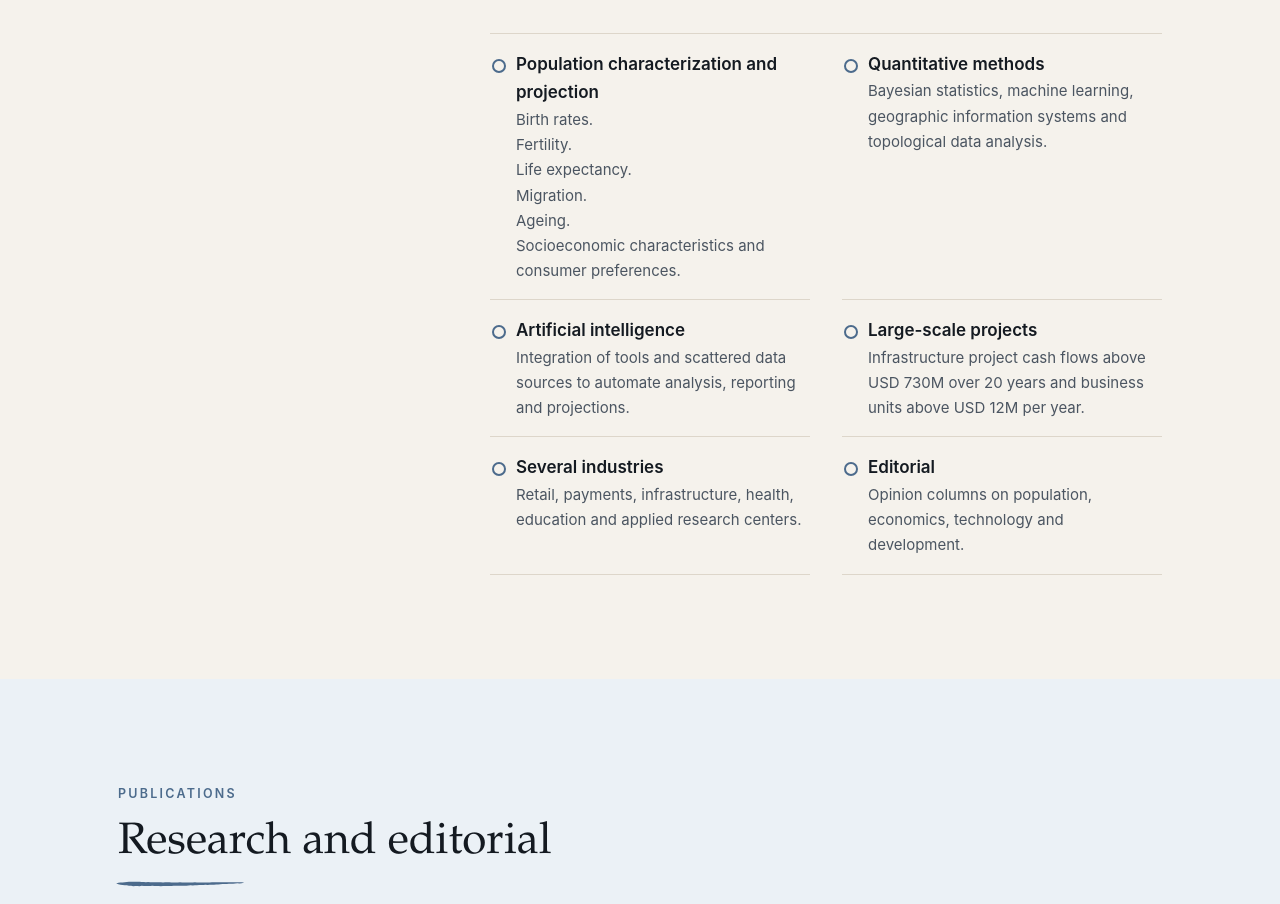
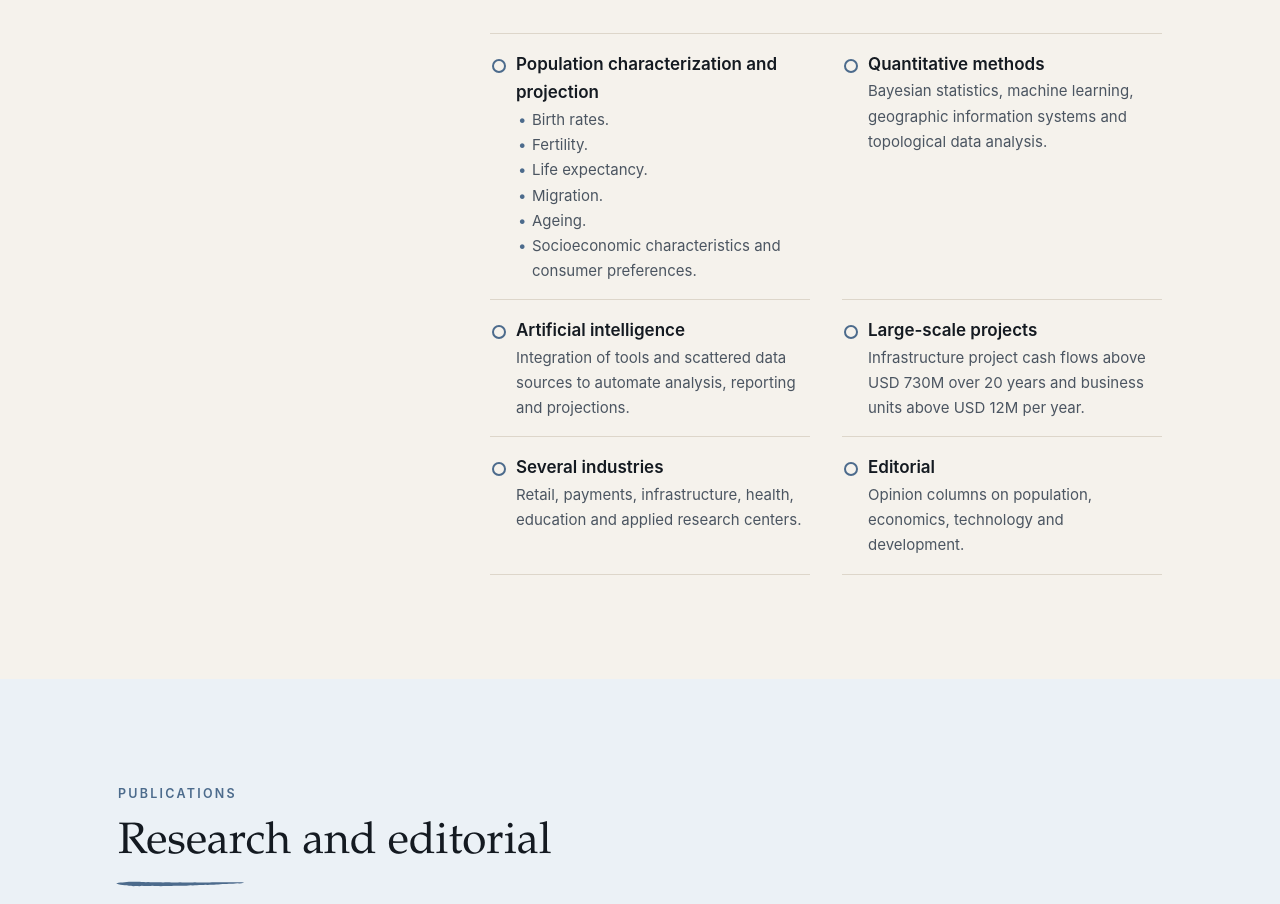
Before and after one commit to davidforero2016/davidforero2016.github.io, a plain HTML site: page en/index.html in a window 1280 px wide. Shown: the part 1662-2566 px from the top of the page. Drawn offline with Linux system fonts and the light colour scheme.

Commit message:
Profile: bulleted list

```diff
--- a/en/index.html
+++ b/en/index.html
@@ -44,7 +44,7 @@
       <div class="profile-text">
         <p class="section-label">Profile</p><h2 class="">Demography at the core of analytics and public policy</h2>
         <div class="prose"><p>Populations change slowly, but they never stop: fewer children are born, people migrate, grow older and live longer. Those changes define who the students, patients, workers and customers of the future will be. Public policy and business analytics remain incomplete unless they understand and properly project their target population.</p><p>David Forero is an economist with a master's in Development Studies and Management and a PhD candidate in Demography at Universidad Nacional de Córdoba. He has analyzed data for the infrastructure, retail, payments, education and health sectors; for public investment projects exceeding USD 730M over 20-year horizons; and for regional operations across Latin America of more than USD 12M per year.</p><p>His work focuses on the analysis of complex processes through quantitative tools (Bayesian statistics, machine learning, geographic information systems, topological data analysis and AI integrations), to produce population characterizations and projections that are useful, clear and add value.</p></div>
-        <ul class="facts"><li><strong>Population characterization and projection</strong><span>Birth rates.<br>Fertility.<br>Life expectancy.<br>Migration.<br>Ageing.<br>Socioeconomic characteristics and consumer preferences.</span></li><li><strong>Quantitative methods</strong><span>Bayesian statistics, machine learning, geographic information systems and topological data analysis.</span></li><li><strong>Artificial intelligence</strong><span>Integration of tools and scattered data sources to automate analysis, reporting and projections.</span></li><li><strong>Large-scale projects</strong><span>Infrastructure project cash flows above USD 730M over 20 years and business units above USD 12M per year.</span></li><li><strong>Several industries</strong><span>Retail, payments, infrastructure, health, education and applied research centers.</span></li><li><strong>Editorial</strong><span>Opinion columns on population, economics, technology and development.</span></li></ul>
+        <ul class="facts"><li><strong>Population characterization and projection</strong><span><span class="fact-list"><span>Birth rates.</span><span>Fertility.</span><span>Life expectancy.</span><span>Migration.</span><span>Ageing.</span><span>Socioeconomic characteristics and consumer preferences.</span></span></span></li><li><strong>Quantitative methods</strong><span>Bayesian statistics, machine learning, geographic information systems and topological data analysis.</span></li><li><strong>Artificial intelligence</strong><span>Integration of tools and scattered data sources to automate analysis, reporting and projections.</span></li><li><strong>Large-scale projects</strong><span>Infrastructure project cash flows above USD 730M over 20 years and business units above USD 12M per year.</span></li><li><strong>Several industries</strong><span>Retail, payments, infrastructure, health, education and applied research centers.</span></li><li><strong>Editorial</strong><span>Opinion columns on population, economics, technology and development.</span></li></ul>
       </div>
     </div>
   </section>
```
